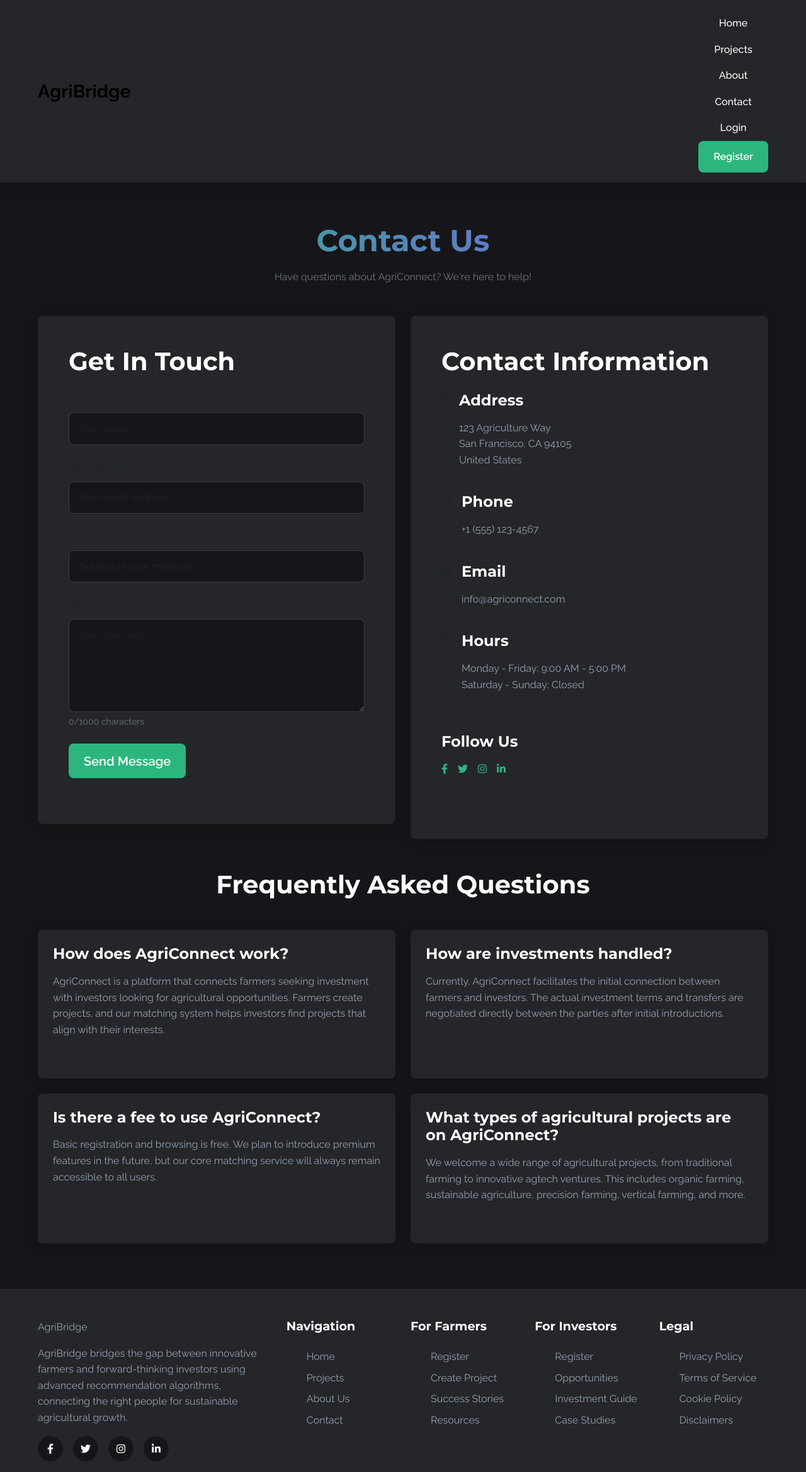
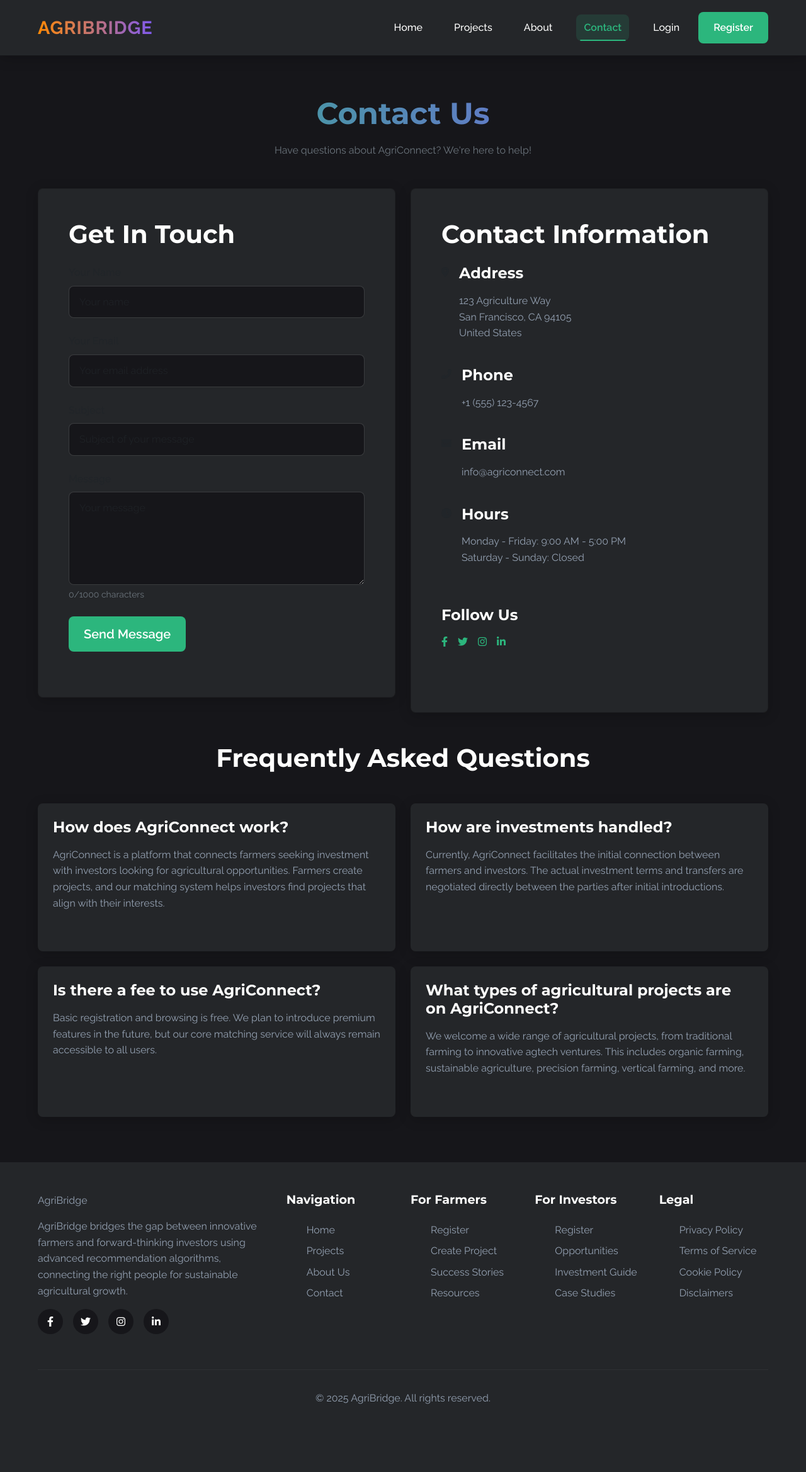
Before and after one commit to Sampindi/AgriInvestor-2, a Flask app: page /contact in a window 1280 px wide. Shown: the top 2338 px of the page at 63% size. After the commit the page ends 2230 px from the top, so only its background shows below. Run offline with Flask 3, Linux system fonts and the light colour scheme; some libraries are stand-ins or nearby versions.

Commit message:
Modernize website navigation and improve visual appearance of app name
Replaces dropdown menu with a horizontal navbar and applies a gradient color to the app name in base.html and style.css.

Replit-Commit-Author: Agent
Replit-Commit-Session-Id: aa596fa6-c74e-4a38-bb86-4ba79d957232
Replit-Commit-Screenshot-Url: https://storage.googleapis.com/screenshot-production-us-central1/27574fc8-362d-495c-9bbf-6d7e70d1ba44/ebd8a05b-8411-49a9-958e-82c05a919aa0.jpg

```diff
--- a/static/css/style.css
+++ b/static/css/style.css
@@ -105,17 +105,43 @@ a:hover {
   margin-right: 10px;
 }
 
-.navbar-nav {
+.app-name {
+  background: linear-gradient(to right, var(--accent-color), var(--secondary-color));
+  -webkit-background-clip: text;
+  -webkit-text-fill-color: transparent;
+  background-clip: text;
+  text-fill-color: transparent;
+  font-weight: 800;
+  text-transform: uppercase;
+  letter-spacing: 1px;
+}
+
+.navbar-nav-container {
   display: flex;
+  justify-content: flex-end;
+}
+
+.navbar-nav-horizontal {
+  display: flex;
+  list-style-type: none;
+  margin: 0;
+  padding: 0;
   align-items: center;
+  gap: 10px;
+}
+
+.navbar-nav-horizontal li {
+  display: inline-block;
 }
 
 .nav-link {
   color: var(--text-primary);
-  margin: 0 15px;
+  margin: 0 8px;
   font-weight: 500;
   position: relative;
   transition: all var(--transition-speed);
+  padding: 8px 12px;
+  border-radius: var(--border-radius);
 }
 
 .nav-link::after {
@@ -123,27 +149,62 @@ a:hover {
   position: absolute;
   width: 0;
   height: 2px;
-  bottom: -5px;
-  left: 0;
+  bottom: 0;
+  left: 50%;
+  transform: translateX(-50%);
   background-color: var(--primary-color);
   transition: width var(--transition-speed);
 }
 
 .nav-link:hover {
   color: var(--primary-color);
+  background-color: rgba(44, 182, 125, 0.1);
 }
 
 .nav-link:hover::after {
-  width: 100%;
+  width: 70%;
 }
 
-.navbar-toggler {
-  display: none;
-  background: none;
-  border: none;
-  color: var(--text-primary);
-  font-size: 1.5rem;
-  cursor: pointer;
+.nav-link.active {
+  color: var(--primary-color);
+  background-color: rgba(44, 182, 125, 0.15);
+  font-weight: 600;
+}
+
+.nav-link.active::after {
+  width: 85%;
+}
+
+/* Responsive navigation styles */
+@media (max-width: 992px) {
+  .navbar .container {
+    flex-direction: column;
+    padding: 10px;
+  }
+
+  .navbar-brand {
+    margin-bottom: 15px;
+  }
+
+  .navbar-nav-horizontal {
+    flex-wrap: wrap;
+    justify-content: center;
+  }
+
+  .nav-link {
+    margin: 5px;
+  }
+}
+
+@media (max-width: 576px) {
+  .navbar-nav-horizontal {
+    gap: 5px;
+  }
+
+  .nav-link {
+    padding: 6px 8px;
+    font-size: 0.9rem;
+  }
 }
 
 /* Hero Section */
--- a/static/js/main.js
+++ b/static/js/main.js
@@ -1,16 +1,16 @@
-// Main JavaScript file for AgriConnect
+// Main JavaScript file for AgriBridge
 
 // Wait for DOM to be fully loaded
 document.addEventListener('DOMContentLoaded', function() {
-    // Mobile navigation toggle
-    const navbarToggler = document.querySelector('.navbar-toggler');
-    const navbarNav = document.querySelector('.navbar-nav');
+    // Add active class to current page nav link
+    const currentLocation = window.location.pathname;
+    const navLinks = document.querySelectorAll('.navbar-nav-horizontal .nav-link');
 
-    if (navbarToggler && navbarNav) {
-        navbarToggler.addEventListener('click', function() {
-            navbarNav.classList.toggle('show');
-        });
-    }
+    navLinks.forEach(link => {
+        if (link.getAttribute('href') === currentLocation) {
+            link.classList.add('active');
+        }
+    })
 
     // Project image gallery (for project detail page)
     const mainImage = document.querySelector('.project-main-image');
--- a/templates/base.html
+++ b/templates/base.html
@@ -18,26 +18,28 @@
 <body>
     <!-- Navigation -->
     <nav class="navbar">
-        <div class="container d-flex justify-content-between align-items-center">
+        <div class="container">
             <a class="navbar-brand" href="{{ url_for('index') }}">
-                <span class="brand-logo">{{ app_name }}</span>
+                <span class="brand-logo app-name">{{ app_name }}</span>
             </a>
-            <button class="navbar-toggler" type="button">
-                <i class="fas fa-bars"></i>
-            </button>
-            <div class="navbar-nav">
-                <a class="nav-link" href="{{ url_for('index') }}">Home</a>
-                <a class="nav-link" href="{{ url_for('projects') }}">Projects</a>
-                <a class="nav-link" href="{{ url_for('about') }}">About</a>
-                <a class="nav-link" href="{{ url_for('contact') }}">Contact</a>
+
+            <div class="navbar-nav-container">
+                <ul class="navbar-nav-horizontal">
+                    <li><a class="nav-link" href="{{ url_for('index') }}">Home</a></li>
+                    <li><a class="nav-link" href="{{ url_for('projects') }}">Projects</a></li>
+                    <li><a class="nav-link" href="{{ url_for('about') }}">About</a></li>
+                    <li><a class="nav-link" href="{{ url_for('contact') }}">Contact</a></li>
+
                     {% if current_user.is_authenticated %}
                         {% if current_user.user_type == 'farmer' %}
-                        <a class="nav-link" href="{{ url_for('new_project') }}">New Project</a>
+                            <li><a class="nav-link" href="{{ url_for('new_project') }}">New Project</a></li>
                         {% elif current_user.user_type == 'investor' %}
-                        <a class="nav-link" href="{{ url_for('opportunities') }}">Opportunities</a>
+                            <li><a class="nav-link" href="{{ url_for('opportunities') }}">Opportunities</a></li>
                         {% elif current_user.user_type == 'admin' %}
-                        <a class="nav-link" href="{{ url_for('admin') }}">Admin Panel</a>
+                            <li><a class="nav-link" href="{{ url_for('admin') }}">Admin Panel</a></li>
                         {% endif %}
+
+                        <li>
                             <a class="nav-link position-relative" href="{{ url_for('dashboard') }}">
                                 Dashboard
                                 {% if current_user.get_pending_connection_requests()|length > 0 %}
@@ -46,12 +48,14 @@
                                     </span>
                                 {% endif %}
                             </a>
-                    <a class="nav-link" href="{{ url_for('profile') }}">Profile</a>
-                    <a class="btn btn-primary" href="{{ url_for('logout') }}">Logout</a>
+                        </li>
+                        <li><a class="nav-link" href="{{ url_for('profile') }}">Profile</a></li>
+                        <li><a class="btn btn-primary" href="{{ url_for('logout') }}">Logout</a></li>
                     {% else %}
-                    <a class="nav-link" href="{{ url_for('login') }}">Login</a>
-                    <a class="btn btn-primary" href="{{ url_for('register') }}">Register</a>
+                        <li><a class="nav-link" href="{{ url_for('login') }}">Login</a></li>
+                        <li><a class="btn btn-primary" href="{{ url_for('register') }}">Register</a></li>
                     {% endif %}
+                </ul>
             </div>
         </div>
     </nav>
```
Lines whose indentation alone changed are shown as unchanged.
